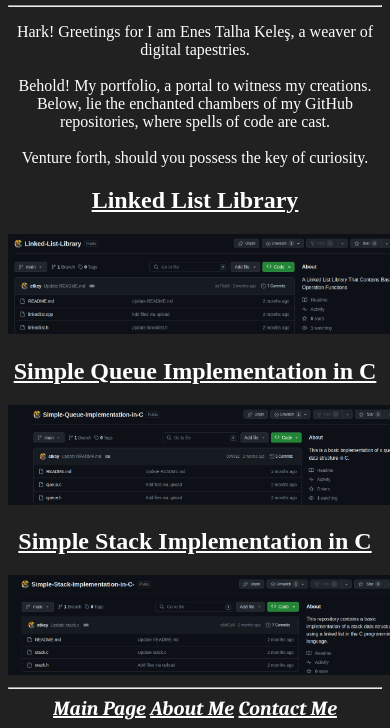
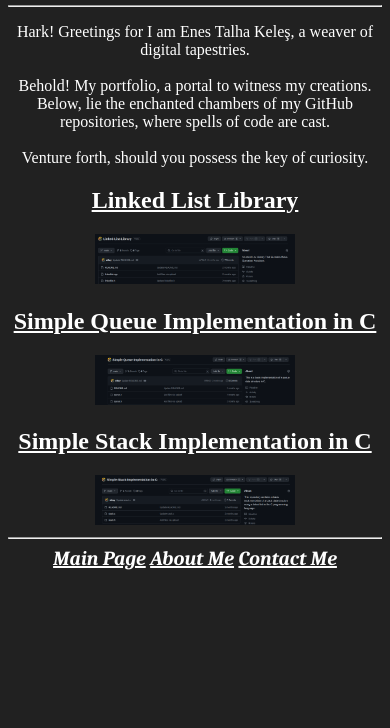
Before and after one commit to etkey/Personal-Portfolio, a plain HTML site: page index.html in a window 390 px wide. Shown: the part 222-950 px from the top of the page. After the commit the page ends 844 px from the top, so only its background shows below. Drawn offline with Linux system fonts and the light colour scheme; a web font is replaced by a local one.

Commit message:
Update index.css

```diff
--- a/Index Assets/index.css
+++ b/Index Assets/index.css
@@ -33,7 +33,7 @@ footer {
   .stack-library-image,
   .queue-library-image,
   .linked-list-library-image {
-    width: 400px;
-    height: 100px;
+    width: 200px;
+    height: 50px;
   }
 }
```
